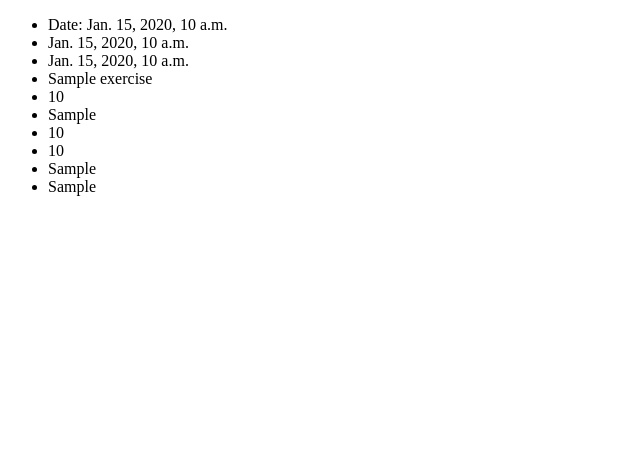
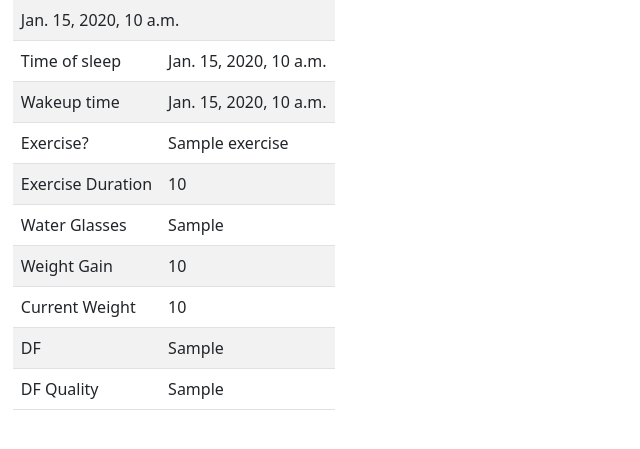
Before and after one commit to christoaluckal/django-db, a Django app: template scheduler/templates/schedule/show.html in a window 1280 px wide. Shown: the top 449 px of the page, without its empty margins (0-640 px from the left). Run offline with Django 3.2, Linux system fonts and the light colour scheme; the template is opened without the code that fills it: most values are stand-ins (such as "Sample title", 1, 10 or a date in 2020).

Commit message:
show all template with bootstrap

```diff
--- /dev/null
+++ b/scheduler/static/scheduler/style.css
@@ -0,0 +1,8 @@
+.choice-container {
+    border: 1px solid black;
+    text-align: center;
+}
+.display-list-box{
+    display: inline-block;
+    margin: 0 1%;
+}
--- a/scheduler/templates/schedule/show.html
+++ b/scheduler/templates/schedule/show.html
@@ -1,23 +1,61 @@
 <!DOCTYPE html>
 <html>
     <head>
+        {% load static %}
+        <link rel="stylesheet" type="text/css" href="{% static 'scheduler/style.css' %}">
+        <link rel="stylesheet" type="text/css" href="https://cdn.jsdelivr.net/npm/bootstrap@5.1.2/dist/css/bootstrap.min.css">
     </head>
     <body>
         {% if schedule_list %}
-    <ul>
+
     {% for question in schedule_list %}
-        <li>Date: {{ question.date }}</li>
-        <li>{{ question.yesterday_time_of_sleep }}</li>
-        <li>{{ question.wakeup_time }}</li>
-        <li>{{ question.exercise }}</li>
-        <li>{{ question.exercise_duration }}</li>
-        <li>{{ question.water_glasses }}</li>
-        <li>{{ question.weight_gain }}</li>
-        <li>{{ question.current_weight }}</li>
-        <li>{{ question.df }}</li>
-        <li>{{ question.df_quality }}</li>
+    <div class="display-list-box">
+
+            <table class="table table-striped">
+                <tbody>
+                    <tr>
+                        <td class="sch-value" colspan="2">{{question.date}}</td>
+                    </tr>
+                    <tr>
+                        <td class="sch-attribute">Time of sleep</td>
+                        <td class="sch-value">{{question.yesterday_time_of_sleep}}</td>
+                    </tr>
+                    <tr>
+                        <td class="sch-attribute">Wakeup time</td>
+                        <td class="sch-value">{{question.wakeup_time}}</td>
+                    </tr>
+                    <tr>
+                        <td class="sch-attribute">Exercise?</td>
+                        <td class="sch-value">{{question.exercise}}</td>
+                    </tr>
+                    <tr>
+                        <td class="sch-attribute">Exercise Duration</td>
+                        <td class="sch-value">{{question.exercise_duration}}</td>
+                    </tr>
+                    <tr>
+                        <td class="sch-attribute">Water Glasses</td>
+                        <td class="sch-value">{{question.water_glasses}}</td>
+                    </tr>
+                    <tr>
+                        <td class="sch-attribute">Weight Gain</td>
+                        <td class="sch-value">{{question.weight_gain}}</td>
+                    </tr>
+                    <tr>
+                        <td class="sch-attribute">Current Weight</td>
+                        <td class="sch-value">{{question.current_weight}}</td>
+                    </tr>
+                    <tr>
+                        <td class="sch-attribute">DF</td>
+                        <td class="sch-value">{{question.df}}</td>
+                    </tr>
+                    <tr>
+                        <td class="sch-attribute">DF Quality</td>
+                        <td class="sch-value">{{question.df_quality}}</td>
+                    </tr>
+                </tbody>
+            </table>
+    </div>
     {% endfor %}
-        </ul>
     {% else %}
         <p>No polls are available.</p>
     {% endif %}
--- a/scheduler/views.py
+++ b/scheduler/views.py
@@ -11,7 +11,7 @@ def index(request):
     return HttpResponse(template)
 
 def showall(request):
-    schedule_list = Schedule.objects.all().order_by('-date')
+    schedule_list = Schedule.objects.all()
     template = loader.get_template('schedule/show.html')
     context = {
         'schedule_list':schedule_list,
```
Also changed, not shown: scheduler/templates/schedule/index.html (+19 -3 lines).
